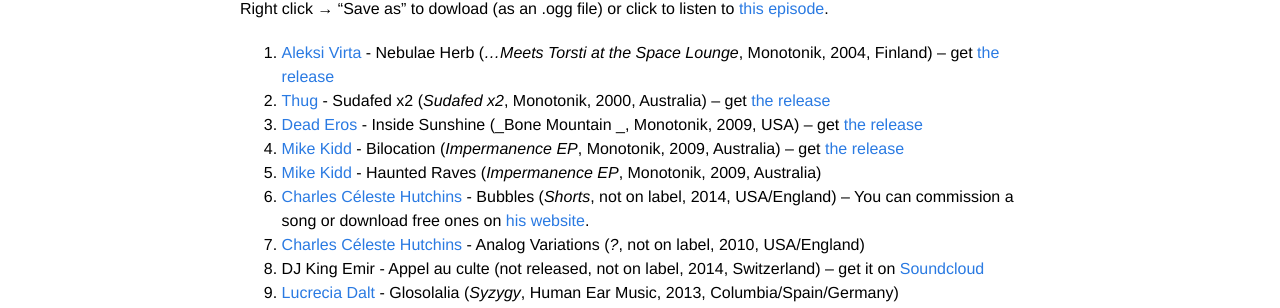
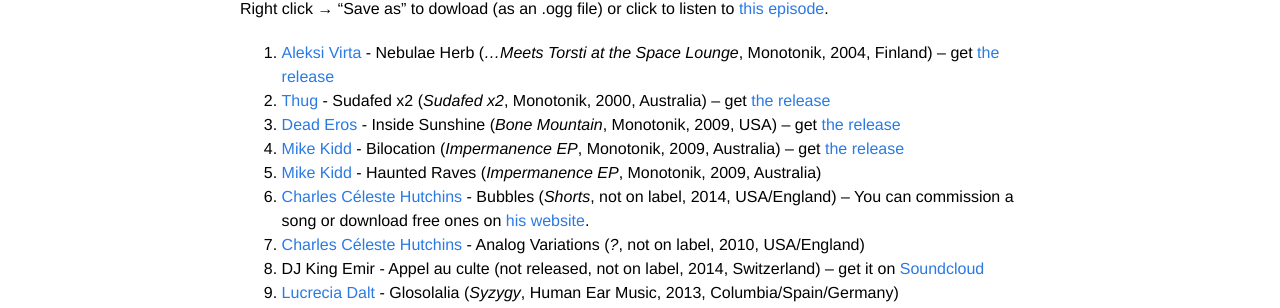
Before and after one commit to studio-dessai/studio-dessai.github.io, a Jekyll site: the page built from _posts/2015-01-22-sdexxviii.md, in a window 1280 px wide. Shown: the part 367-675 px from the top of the page. Built offline with Jekyll 4.4.1, drawn with Linux system fonts in a browser that asks for light colours.

Commit message:
fix italic

```diff
--- a/_posts/2015-01-22-sdexxviii.md
+++ b/_posts/2015-01-22-sdexxviii.md
@@ -14,7 +14,7 @@ href="https://raw.githubusercontent.com/studio-dessai/podcasts/master/2015-01-22
 
 1. [Aleksi Virta](http://musicbrainz.org/artist/b2d5b4a5-8778-4ae8-ab88-76d9e6b987c5) - Nebulae Herb (_...Meets Torsti at the Space Lounge_, Monotonik, 2004, Finland) – get [the release](https://archive.org/details/mtk123)
 1. [Thug](http://musicbrainz.org/artist/927a29b5-1ef1-48f8-9c2b-cec25946b9af) - Sudafed x2 (_Sudafed x2_, Monotonik, 2000, Australia) – get [the release](https://archive.org/details/mtk020)
-1. [Dead Eros](http://musicbrainz.org/artist/c6974187-1afa-4057-b737-72f167639bef) - Inside Sunshine (_Bone Mountain _, Monotonik, 2009, USA) – get [the release](https://archive.org/details/mtk218)
+1. [Dead Eros](http://musicbrainz.org/artist/c6974187-1afa-4057-b737-72f167639bef) - Inside Sunshine (_Bone Mountain_, Monotonik, 2009, USA) – get [the release](https://archive.org/details/mtk218)
 1. [Mike Kidd](http://musicbrainz.org/artist/7c31c917-66b0-495d-ba74-3a02b315ff9e) - Bilocation (_Impermanence EP_, Monotonik, 2009, Australia) – get [the release](https://archive.org/details/mtk219)
 1. [Mike Kidd](http://musicbrainz.org/artist/7c31c917-66b0-495d-ba74-3a02b315ff9e) - Haunted Raves (_Impermanence EP_, Monotonik, 2009, Australia)
 1. [Charles Céleste Hutchins](http://musicbrainz.org/artist/bb5044f5-0ef8-4afb-befa-123c21462c1a) - Bubbles (_Shorts_, not on label, 2014, USA/England) – You can commission a song or download free ones on [his website](http://www.berkeleynoise.com/celesteh/podcast/).
```
